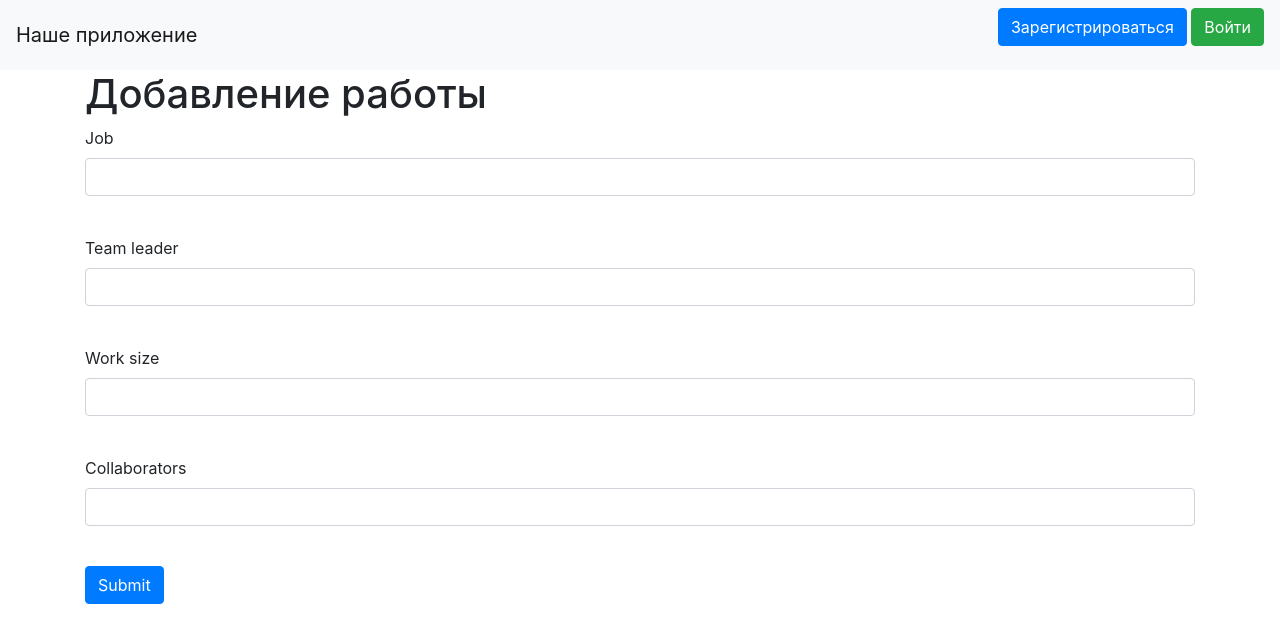
After one commit to Potom-python/classwork, a Flask app: template Классные задачи flask-sqlalchemy/templates/jobs.html in a window 1280 px wide. The commit adds this page. Shown: the top 643 px of the page. Run offline with Flask 3, Linux system fonts and the light colour scheme; the template is opened without the code that fills it: most values are stand-ins (such as "Sample title", 1, 10 or a date in 2020); form fields are guessed from the names that the template uses; some libraries are stand-ins or nearby versions.

Commit message:
Промежуточный этап создания приложения

```diff
--- a/app/templates/base.html
+++ b/app/templates/base.html
@@ -14,7 +14,7 @@
     <nav class="navbar navbar-light bg-light">
         <a class="navbar-brand" href="#">Наше приложение</a>
         {% if current_user.is_authenticated %}
-            <a class="navbar-brand" href="/logout">{{ current_user.name }}</a>
+            <a class="navbar-brand" href="/logout">{{ current_user.name }} </a>
         {% else %}
             <p>
                 <a class="btn btn-primary " href="/register">Зарегистрироваться</a>
--- a/Классные задачи flask-sqlalchemy/data/jobs.py
+++ b/Классные задачи flask-sqlalchemy/data/jobs.py
@@ -18,5 +18,4 @@ class Jobs(SqlAlchemyBase):
     start_date = sqlalchemy.Column(sqlalchemy.DateTime, default=datetime.datetime.now)
     end_date = sqlalchemy.Column(sqlalchemy.DateTime, nullable=True)
     is_finished = sqlalchemy.Column(sqlalchemy.Boolean, default=False)
-
-    team_leader_user = orm.relationship("User", back_populates='job')
+    user = orm.relationship('User')
--- a/Классные задачи flask-sqlalchemy/data/users.py
+++ b/Классные задачи flask-sqlalchemy/data/users.py
@@ -24,7 +24,8 @@ class User(SqlAlchemyBase, UserMixin):
     hashed_password = sqlalchemy.Column(sqlalchemy.String, nullable=True)
     modified_date = sqlalchemy.Column(sqlalchemy.DateTime,
                                       default=datetime.datetime.now)
-    job = orm.relationship('Jobs')
+
+    jobs = orm.relationship('Jobs', back_populates='user')
 
     def __repr__(self):
         return f'<User> {self.id} {self.name} {self.email}'
--- a/Классные задачи flask-sqlalchemy/templates/base.html
+++ b/Классные задачи flask-sqlalchemy/templates/base.html
@@ -18,7 +18,7 @@
     <nav class="navbar navbar-light bg-light">
         <a class="navbar-brand" href="#">Миссия Колонизация Марса</a>
         {% if current_user.is_authenticated %}
-            <a class="navbar-brand" href="/logout">{{ current_user.name }}</a>
+            <a class="navbar-brand" href="/logout">{{ current_user.name }} {{ current_user.surname }}</a>
         {% else %}
             <p>
                 <a class="btn btn-primary " href="/register">Зарегистрироваться</a>
--- /dev/null
+++ b/Классные задачи flask-sqlalchemy/templates/jobs.html
@@ -0,0 +1,47 @@
+{% extends "base.html" %}
+
+{% block content %}
+    <h1>Добавление работы</h1>
+    <form action="" method="post">
+        {{ form.hidden_tag() }}
+        <p>
+            {{ form.job.label }}<br>
+            {{ form.job(class="form-control") }}<br>
+            {% for error in form.job.errors %}
+                <p class="alert alert-danger" role="alert">
+                    {{ error }}
+                </p>
+            {% endfor %}
+        </p>
+        <p>
+            {{ form.team_leader.label }}<br>
+            {{ form.team_leader(class="form-control") }}<br>
+            {% for error in form.team_leader.errors %}
+                <p content="alert alert-danger" role="alert">
+                    {{ error }}
+                </p>
+            {% endfor %}
+        </p>
+        <p>
+            {{ form.work_size.label }}<br>
+            {{ form.work_size(class="form-control") }}<br>
+            {% for error in form.work_size.errors %}
+                <p content="alert alert-danger" role="alert">
+                    {{ error }}
+                </p>
+            {% endfor %}
+        </p>
+        <p>
+            {{ form.collaborators.label }}<br>
+            {{ form.collaborators(class="form-control") }}<br>
+            {% for error in form.collaborators.errors %}
+                <p content="alert alert-danger" role="alert">
+                    {{ error }}
+                </p>
+            {% endfor %}
+        </p>
+        <p>{{ form.is_finished() }} {{ form.is_finished.label }}</p>
+        <p>{{ form.submit(type="submit", class="btn btn-primary") }}</p>
+        {{ message }}
+    </form>
+{% endblock %}
```
Also changed, not shown: Классные задачи flask-sqlalchemy/forms/jobs.py (added, +12 -0 lines), Классные задачи flask-sqlalchemy/main.py (+20 -1 lines), app/db/blogs.db, Классные задачи flask-sqlalchemy/db/jobs.db.
